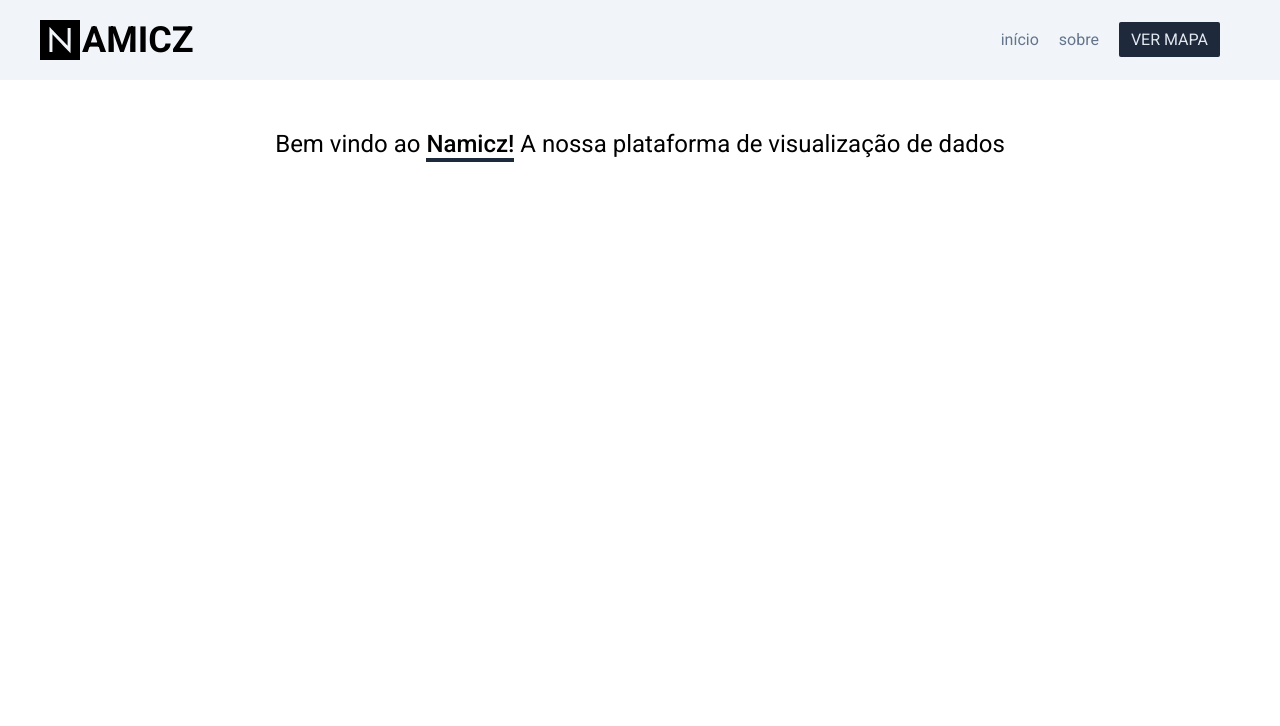
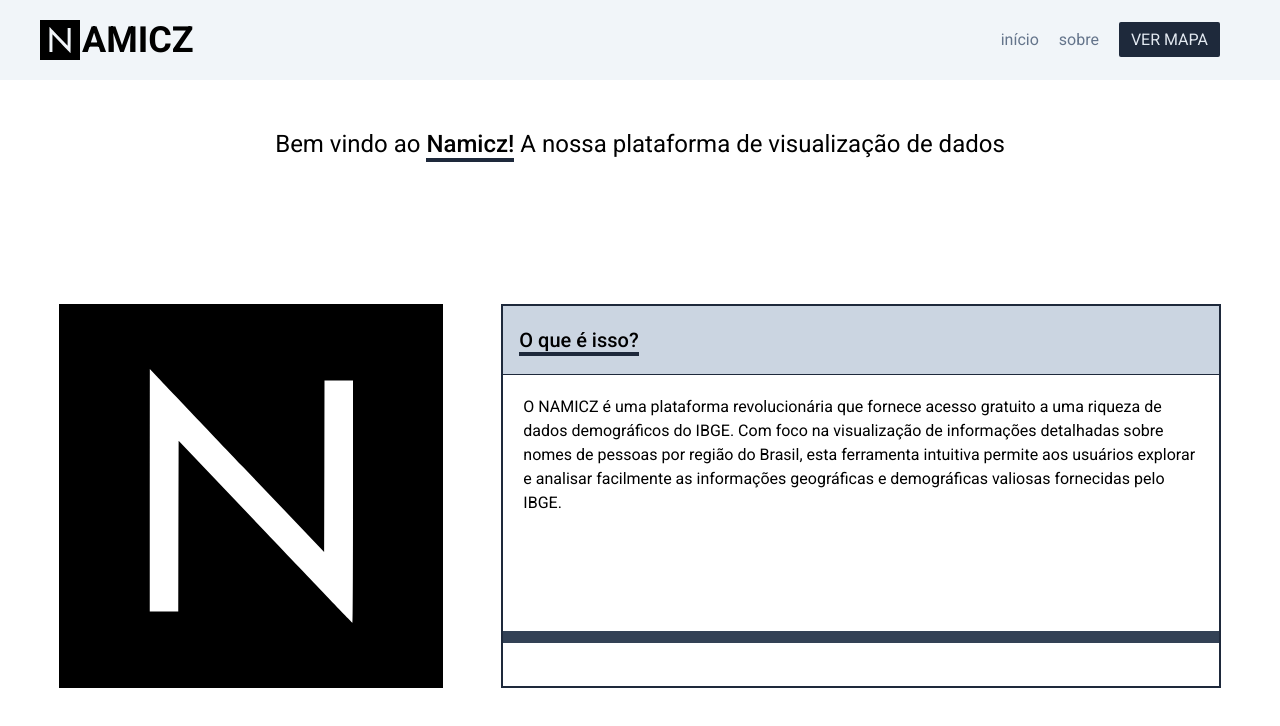
Before and after one commit to MatheusCamargoGinebro/namicz, a React (Vite) app: page / in a window 1280 px wide. Shown: the top 726 px of the page. Built offline with nearby package versions, Linux system fonts and the light colour scheme.

Commit message:
doing info parts

```diff
--- a/src/App/Pages/LandingPage.jsx
+++ b/src/App/Pages/LandingPage.jsx
@@ -61,7 +61,29 @@ function LandingPage() {
         </h1>
       </div>
 
+      <div className='mt-36 w-full flex justify-evenly'>
+        <div className=' w-96 h-96'>
+          <img src={namiczImg} alt="namiczLogo" className='' />
+        </div>
 
+        <div className='border-2 border-slate-800 w-[45rem] h-96'>
+          <div className='w-full bg-slate-300  border-b-[1px] border-slate-800 py-5 pl-4'>
+            <h1 className='text-xl'><UnderlineTx text="O que é isso?"/></h1>
+          </div>
+          <div>
+            <div className='p-5'>
+              <h1>
+                O NAMICZ é uma plataforma revolucionária que fornece acesso gratuito a uma riqueza de dados demográficos do IBGE. Com foco na visualização de informações detalhadas sobre nomes de pessoas por região do Brasil, esta ferramenta intuitiva permite aos usuários explorar e analisar facilmente as informações geográficas e demográficas valiosas fornecidas pelo IBGE.
+              </h1>
+
+            </div>
+
+          </div>
+          <div className='bg-slate-700 w-full h-3 relative mb-0 mt-24'>
+
+          </div>
+        </div>
+      </div>
     </>
   );
 }
```
